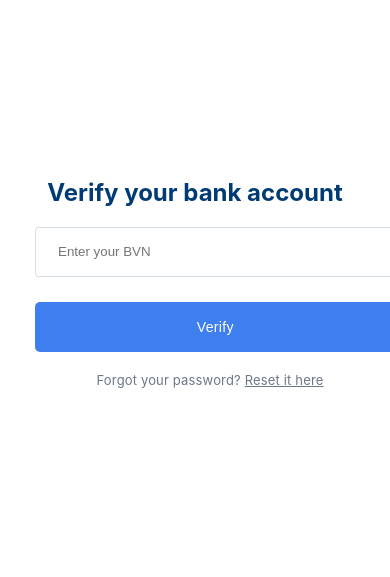
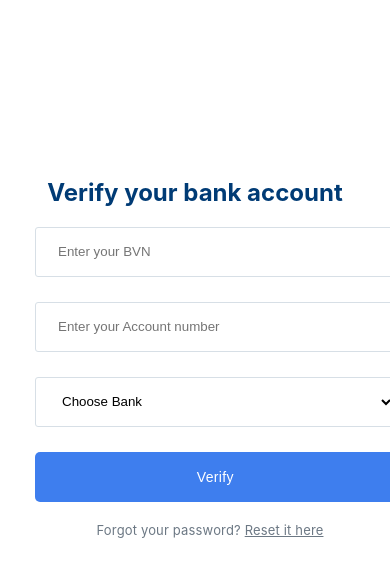
Before and after one commit to smyja/sayve, a Django app: page /verify/ in a window 390 px wide. Shown: the top 577 px of the page. Run offline with Django 3.2, Linux system fonts and the light colour scheme; the visitor is signed in with stand-in values (Sample User, id 1); some web fonts are replaced.

Commit message:
webhooks and transfers

```diff
--- a/escrow/admin.py
+++ b/escrow/admin.py
@@ -1,7 +1,7 @@
 from django.contrib import admin
 from django.contrib.auth.admin import UserAdmin as BaseUserAdmin
 from .forms import UserCreationForm, UserChangeForm
-from .models import Profile, wallet,MoneyDeposit,Verification,sendcoin
+from .models import Profile, wallet,MoneyDeposit,Verification,sendcoin,Log
 
 from .models import User
 # Regis
@@ -9,7 +9,7 @@ admin.site.register(Profile)
 admin.site.register(wallet)
 admin.site.register(MoneyDeposit)
 admin.site.register(Verification)
-
+admin.site.register(Log)
 
 
 class UserAdmin(BaseUserAdmin):
@@ -49,4 +49,4 @@ class UserAdmin(BaseUserAdmin):
 admin.site.register(User, UserAdmin)
 class sendcoinAdmin(admin.ModelAdmin):
     readonly_fields = ('created_at',)
-admin.site.register(sendcoin,sendcoinAdmin)
+admin.site.register(sendcoin, sendcoinAdmin)
--- a/escrow/models.py
+++ b/escrow/models.py
@@ -8,7 +8,8 @@ from django.utils.translation import ugettext_lazy as _
 from django.utils import timezone
 from django.utils.text import slugify
 from django.db.models import Sum
-
+from django import forms
+from django.forms import ValidationError
 
 class UserManager(BaseUserManager):
     """
@@ -182,6 +183,21 @@ class sendcoin(models.Model):
     def __str__(self):
         return f"{self.sender} sent {self.amount} to {self.receiver}"
 
+class Log(models.Model):
+    customer_name = models.CharField(max_length=30)
+    customer_email = models.CharField(max_length=30,blank=True)
+    status = models.CharField(max_length=10)
+    transaction_type = models.CharField(max_length=20)
+    narration = models.CharField(max_length=50,null=True,blank=True)
+    account = models.CharField(max_length=10)
+    amount = models.IntegerField()
+    currency = models.CharField(max_length=3)
+    transaction_ref = models.CharField(max_length=35,blank=True)
+    reference= models.CharField(max_length=35)
+    created_at = models.CharField(max_length=26)
+
+    def __str__(self):
+        return  f"{self.transaction_type}-{self.reference}"
 
 
 @receiver([post_save,post_delete], sender=sendcoin)
@@ -191,7 +207,8 @@ def pre_save_sendcoins(sender, instance, **kwargs):
     xendee = Profile.objects.get(username=instance.sender)
     reseive = Profile.objects.get(username=instance.receiver)
     xendeer = wallet.objects.get(owner=xendee)
-    reseiver= wallet.objects.get(owner=reseive)
+    reseiver = wallet.objects.get(owner=reseive)
+
     xendeer_bal = xendeer.balance - instance.amount
     reseiveer_balance = reseiver.balance + instance.amount
     print(xendeer.balance)
@@ -199,8 +216,8 @@ def pre_save_sendcoins(sender, instance, **kwargs):
     print(reseiver.balance)
     xendeer.balance = xendeer_bal
     reseiver.balance = reseiveer_balance
-    xendeer.save()
-    reseiver.save()
+    # xendeer.save()
+    # reseiver.save()
 
 
 
--- a/escrow/templates/verify.html
+++ b/escrow/templates/verify.html
@@ -18,7 +18,35 @@
     <div class="logc">
         <h2 class="treo">Verify your bank account</h2>
         <form method="POST" class="ar">{%csrf_token%}<input name="verify" type="number" placeholder="Enter your BVN">
+            <input name="acc" type="number" placeholder="Enter your Account number">
+            <div></div>
+            <select name="bank">
+                <option selected disabled>Choose Bank</option>
+                <option value="044">Access Bank</option>
+                <option value="023"> Citibank</option>
+                <option value="050">Ecobank</option>
+                <option value="214">First City Monument Bank (FCMB)</option>
+                <option value="070">Fidelity Bank</option>
+                <option value="011">First Bank</option>
 
+                <option value="058">Guaranty Trust Bank (GTB)</option>
+                <option value="030">Heritage Bank</option>
+                <option value="301">Jaiz Bank</option>
+                <option value="082">Keystone Bank</option>
+                <option value="526">Parallex Bank</option>
+                <option value="101">Providus Bank</option>
+                <option value="221">Stanbic IBTC Bank</option>
+                <option value="076">Skye Bank</option>
+                <option value="068">Standard Chartered Bank</option>
+                <option value="232">Sterling Bank</option>
+                <option value="100">Suntrust Bank</option>
+                <option value="102"> Titan Trust Bank</option>
+                <option value="032">Union Bank</option>
+                <option value="033">United Bank for Africa (UBA)</option>
+                <option value="215">Unity Bank</option>
+                <option value="035">Wema Bank</option>
+                <option value="052">Zenith Bank</option>
+                </select>
             <button class="bb" type="submit">Verify</button><br>{% for message in messages %}
             <p class="errror">{{message}}
             </p>{% endfor %}
@@ -26,7 +54,25 @@
         </form>
     </div>
 
-
+    <style>
+        select {
+            outline: none;
+            background: #fff;
+            border: 1px solid #d7dfe6;
+            border-top-color: rgb(215, 223, 230);
+            border-right-color: rgb(215, 223, 230);
+            border-bottom-color: rgb(215, 223, 230);
+            border-left-color: rgb(215, 223, 230);
+            border-radius: 3px;
+            resize: none;
+            display: inline-block;
+            vertical-align: middle;
+            width: 22.5rem;
+            padding: 15px 22px;
+            height: 3.125rem;
+            margin-bottom: 1.5625rem;
+        }
+    </style>
 </body>
 
 </html>
--- a/escrow/views.py
+++ b/escrow/views.py
@@ -10,7 +10,7 @@ from django.utils.http import urlsafe_base64_decode,urlsafe_base64_encode
 from .tokens import account_activation_token
 from django.template.loader import render_to_string
 from django.core.mail import EmailMessage
-from .models import wallet,Profile,User,sendcoin
+from .models import wallet,Profile,User,sendcoin,Log
 from .forms import SignUpForm,TransferForm
 from .tokens import account_activation_token
 from django.conf import settings
@@ -132,13 +132,23 @@ def logout_user(request):
 
 @require_http_methods(["GET","POST"])
 @csrf_exempt
-def webhook(request,slug,id):
-    profile = Profile.objects.get(user_id=id)
+def webhook(request):
+
     data = json.loads(request.body)
     print(data)
+    if data["event.type"] == "Transfer":
+        resp = Log.objects.create(customer_name=data["transfer"]["fullname"], status=data["transfer"]["status"], transaction_type=data["event.type"], amount=data["transfer"]["amount"], account=data["transfer"]["account_number"], narration=data["transfer"]["narration"], currency=data["transfer"]["currency"], created_at=data["transfer"]["date_created"], reference=data["transfer"]["reference"])
+    else:
+        resp = Log.objects.create(customer_name=data["customer"]["fullName"], customer_email=data["customer"]["email"],status=data["status"], transaction_type=data["event.type"], amount=data["amount"], currency=data["currency"], transaction_ref=data["txRef"], flw_ref=data["flwRef"], created_at=data["customer"]["createdAt"])
+
     return HttpResponse()
 
-
+def webhook_logs(request):
+  log_object = Log.objects.all()
+  context = {
+    "data": log_object
+  }
+  return render(request, 'webhooklogs.html', context)
 def addbank(request):
     profile = Profile.objects.get(user_id=id)
     wallet_model = wallet()
@@ -149,7 +159,9 @@ def addbank(request):
 def verifybvn(request):
     if request.method == 'POST':
         trap = request.POST.get('verify')
-        print(trap)
+        acc_no = request.POST.get('acc')
+        sort_code = request.POST.get('bank')
+        print(trap,acc_no,sort_code)
         # referenceNo = random.randint(10000, 99999)
         # referencenum = "NAV" + str(referenceNo)
         # print(referencenum)
@@ -224,10 +236,17 @@ def transfer(request):
             transfer_amount = trx # FIELD 2
              # FIELD 3
             print(sender.balance)
+            if sender.balance < decimal.Decimal(float(transfer_amount)):
+                return (HttpResponse("Insufficient balance"))
+            else:
+                pass
+            # Now transfer the money!
 
-            # Now transfer the money!
             sender.balance = sender.balance - decimal.Decimal(float(transfer_amount))
             receiver.balance = receiver.balance + decimal.Decimal(float(transfer_amount))
+            sender.save()
+            receiver.save()
+
 
             # Save the changes before redirecting
 
--- a/finance/urls.py
+++ b/finance/urls.py
@@ -1,7 +1,7 @@
 from django.contrib import admin
 from django.urls import path
 from django.conf.urls import url
-from escrow.views import home_view, signup_view,login_view, transfer,dashboard,buycoins,verifybvn, activation_sent_view, activate,logout_user,webhook
+from escrow.views import home_view, webhook_logs,signup_view,login_view, transfer,dashboard,buycoins,verifybvn, activation_sent_view, activate,logout_user,webhook
 urlpatterns = [
     path('admin/', admin.site.urls),
     path('', home_view, name="home"),
@@ -11,7 +11,8 @@ urlpatterns = [
     path('dashboard/', dashboard, name="dashboard"),
     path('verify/', verifybvn, name="verifybvn"),
     path('send/',transfer, name="transfer"),
-    path('webhook/<str:slug>/', webhook, name="webhook"),
+    path('webhook/', webhook, name="webhook"),
+    path('hook/logs/', webhook_logs, name="webhook_logs"),
     path('buycoins/', buycoins, name="buycoins"),
     path('sent/', activation_sent_view, name="activation_sent"),
     path('activate/<slug:uidb64>/<slug:token>/', activate, name='activate'),
--- a/static/css/logint.css
+++ b/static/css/logint.css
@@ -226,6 +226,23 @@
                                                         input:focus {
                                                             border: 1px solid #3e7eee;
                                                         }
+                                                        select {
+                                                            outline: none;
+                                                            background: #fff;
+                                                            border: 1px solid #d7dfe6;
+                                                            border-top-color: rgb(215, 223, 230);
+                                                            border-right-color: rgb(215, 223, 230);
+                                                            border-bottom-color: rgb(215, 223, 230);
+                                                            border-left-color: rgb(215, 223, 230);
+                                                            border-radius: 3px;
+                                                            resize: none;
+                                                            display: inline-block;
+                                                            vertical-align: middle;
+                                                            width: 22.5rem;
+                                                            padding: 15px 22px;
+                                                            height: 3.125rem;
+                                                            margin-bottom: 1.5625rem;
+                                                        }
                                                         .treo {
                                                             padding-top: 150px;
                                                         }
```
Also changed, not shown: escrow/templates/webhooklogs.html (added, +68 -0 lines), escrow/migrations/0019_log.py (added), escrow/migrations/0020_auto_20210414_2110.py (added), escrow/migrations/0021_auto_20210414_2120.py (added), escrow/migrations/0022_auto_20210414_2131.py (added), escrow/migrations/0023_auto_20210414_2132.py (added).
